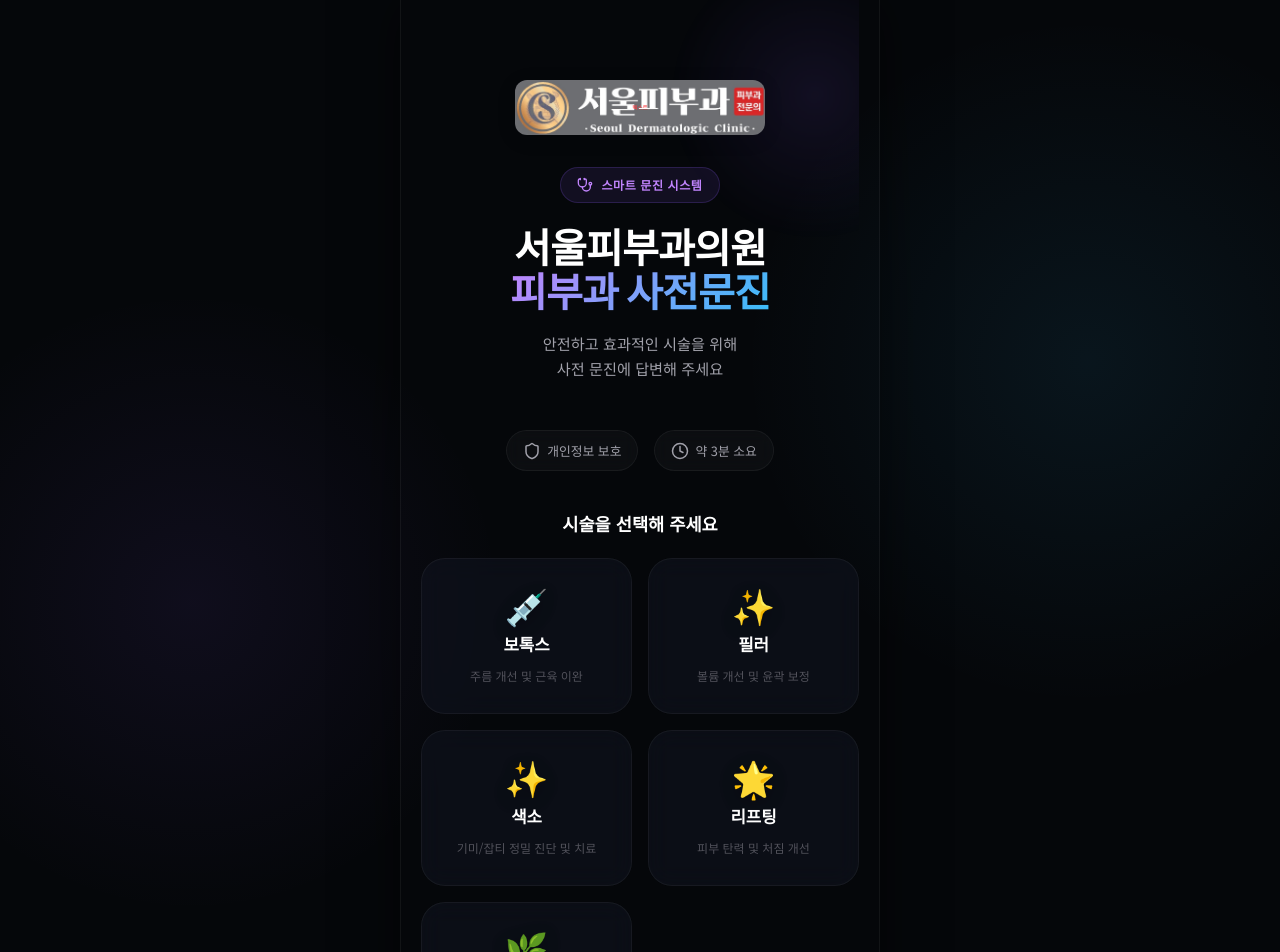
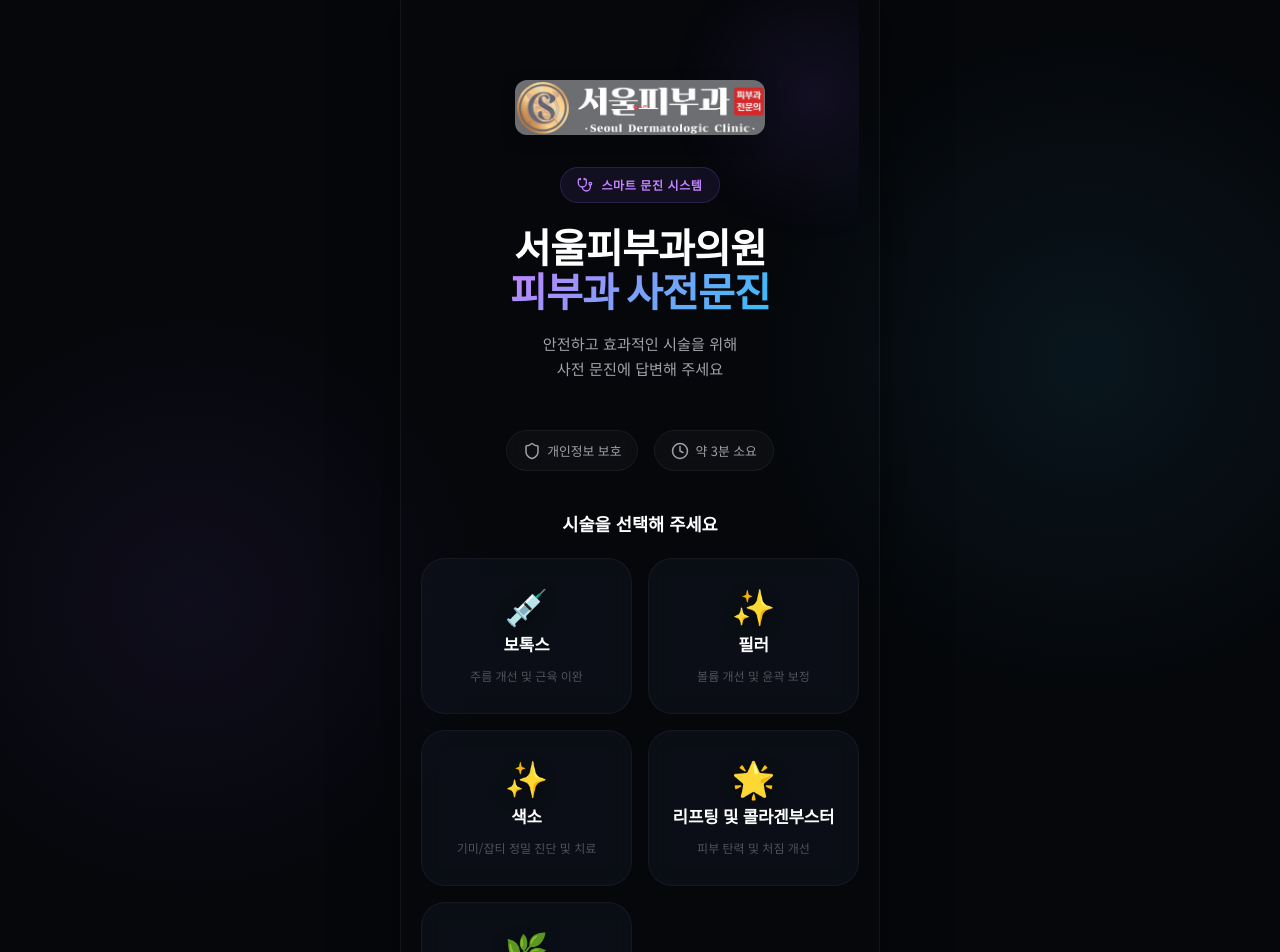
Before and after one commit to joyp30/skin-clinic-survey, a Next.js app: page / in a window 1280 px wide. Shown: the top 952 px of the page. Built offline with nearby package versions, Linux system fonts and the light colour scheme.

Commit message:
style: rename lifting to lifting and collagen booster

```diff
--- a/src/app/result/page.tsx
+++ b/src/app/result/page.tsx
@@ -18,7 +18,7 @@ const procedureLabels: Record<ProcedureType, string> = {
   botox: '보톡스',
   filler: '필러',
   pigment: '색소',
-  lifting: '리프팅',
+  lifting: '리프팅 및 콜라겐부스터',
   acne: '여드름',
 };
 
--- a/src/data/questionData.ts
+++ b/src/data/questionData.ts
@@ -27,7 +27,7 @@ export const procedures: ProcedureInfo[] = [
   },
   {
     id: 'lifting',
-    name: '리프팅',
+    name: '리프팅 및 콜라겐부스터',
     nameEn: 'Lifting',
     icon: '🌟',
     description: '피부 탄력 및 처짐 개선',
@@ -552,8 +552,8 @@ export function getStepsForProcedure(procedure: string): SurveyStep[] {
         break;
       case 'lifting':
         steps.push({
-          title: '리프팅 시술 관련',
-          subtitle: '리프팅 시술에 필요한 추가 정보입니다',
+          title: '리프팅 및 콜라겐부스터 관련',
+          subtitle: '리프팅 및 부스터 시술에 필요한 추가 정보입니다',
           questions: liftingQuestions,
         });
         break;
--- a/src/utils/crmFormatter.ts
+++ b/src/utils/crmFormatter.ts
@@ -13,7 +13,7 @@ const procedureNames: Record<string, string> = {
   botox: '보톡스',
   filler: '필러',
   pigment: '색소',
-  lifting: '리프팅',
+  lifting: '리프팅 및 콜라겐부스터',
   acne: '여드름',
 };
 
@@ -69,7 +69,7 @@ export function generateCrmText(data: SurveyFormData): string {
   const areaParts: string[] = [];
   if (data.botoxArea) areaParts.push(`보톡스: ${data.botoxArea}`);
   if (data.fillerArea) areaParts.push(`필러: ${data.fillerArea}`);
-  if (data.liftingArea) areaParts.push(`리프팅: ${data.liftingArea}`);
+  if (data.liftingArea) areaParts.push(`리프팅 및 콜라겐부스터: ${data.liftingArea}`);
 
   if (areaParts.length > 0) {
     procedureDetail += ` (${areaParts.join(' / ')})`;
```
Also changed, not shown: 1 other file (tests, documents, lock files or other folders).
